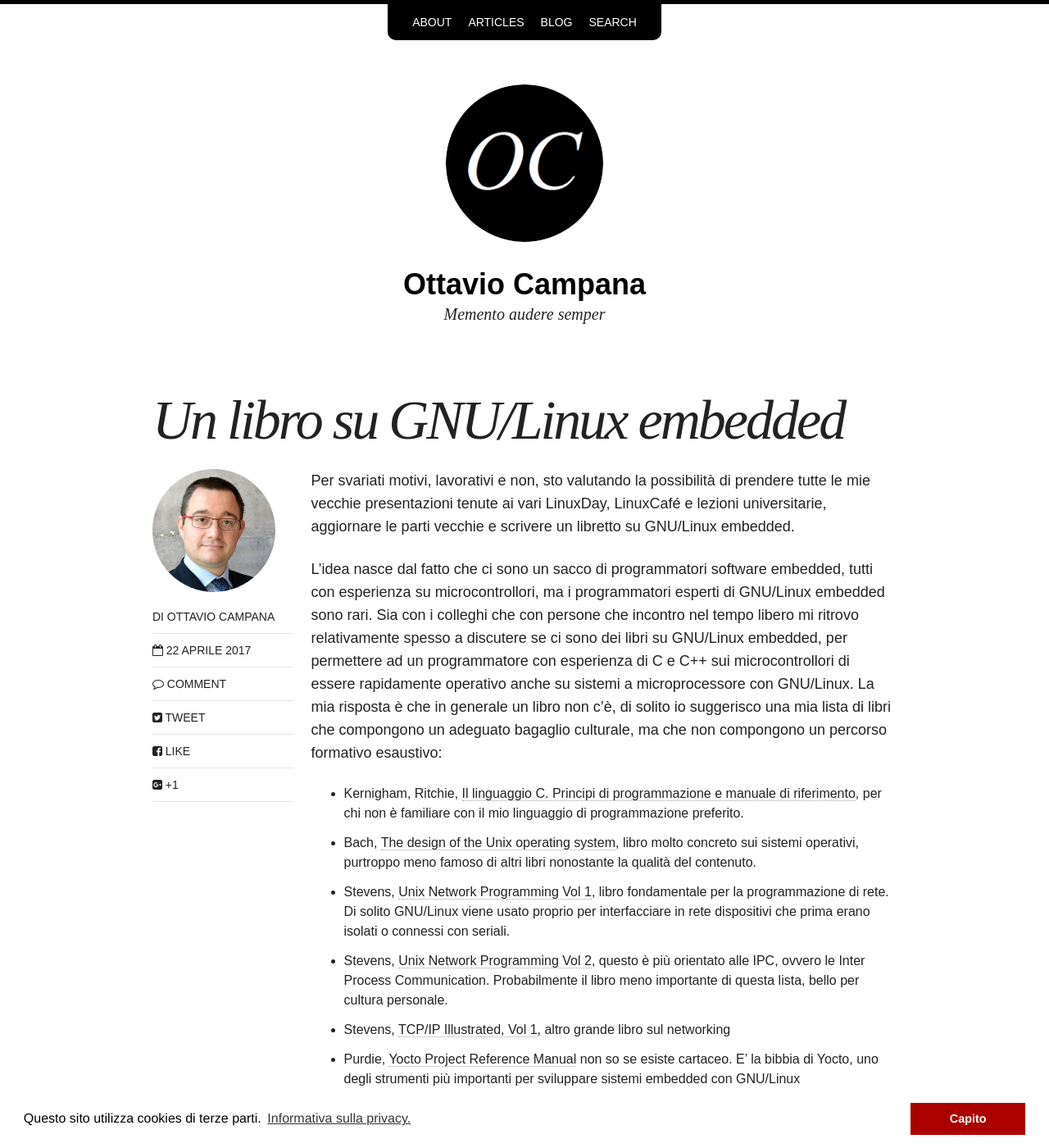
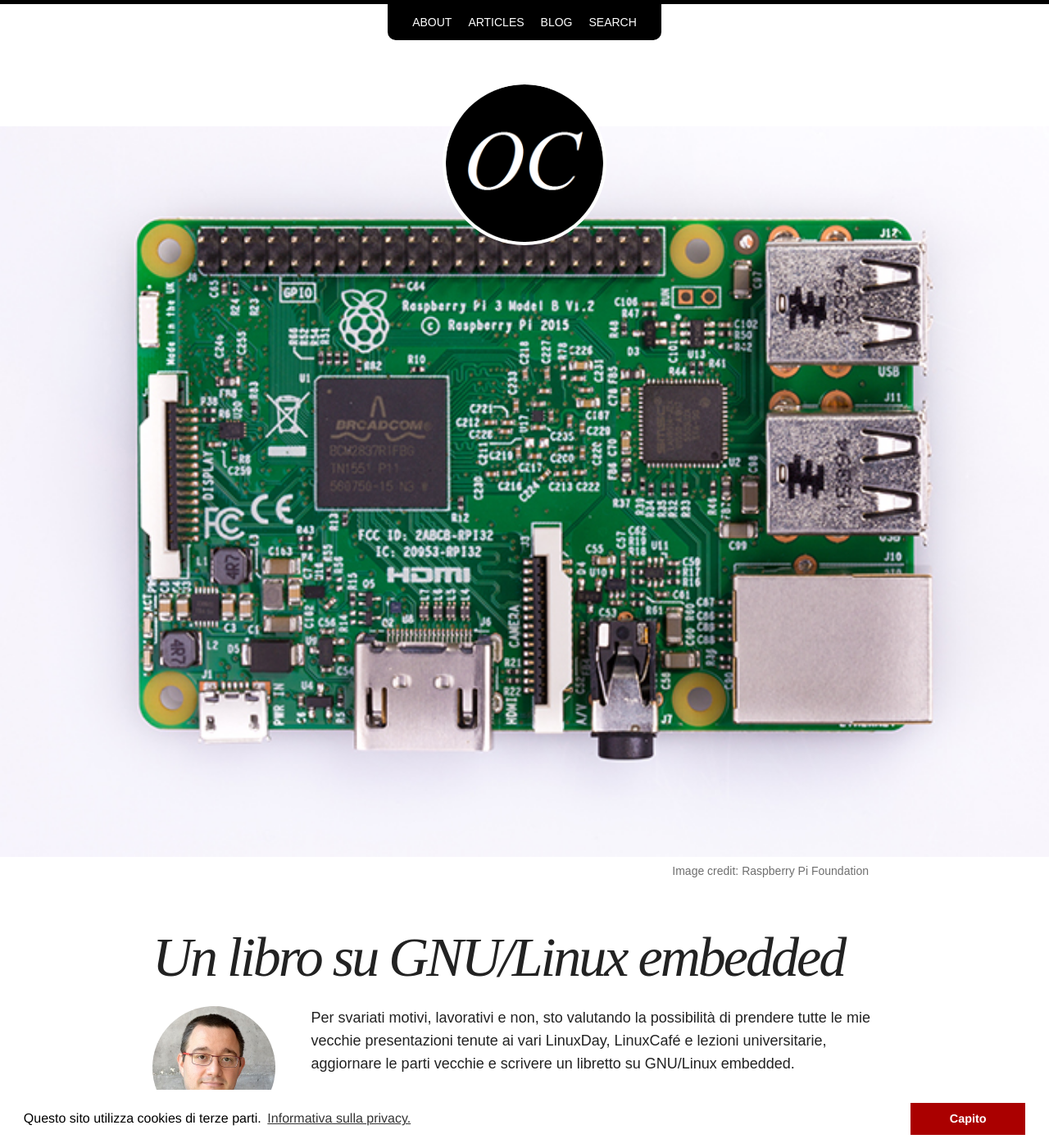
Before and after one commit to ocampana/ocampana.github.io, a Jekyll site: the page built from _posts/blog/2017-04-22-libro-linux-embedded.md, in a window 1280 px wide and 1400 px high. Shown: the whole window at 82% size. Built offline with Jekyll 4.4.1, drawn with Linux system fonts in a browser that asks for light colours; nearby versions of some CDN libraries.

Commit message:
Aggiunta immagine al post per sharing della pagina

```diff
--- a/_config.yml
+++ b/_config.yml
@@ -5,7 +5,6 @@
 description: Memento audere semper
 logo: site-logo.png
 search: true
-#url: https://ocampana.github.io
 url: http://www.campana.vi.it
 
 # Jekyll configuration
--- a/_posts/blog/2017-04-22-libro-linux-embedded.md
+++ b/_posts/blog/2017-04-22-libro-linux-embedded.md
@@ -6,6 +6,10 @@
 share: true
 comments: true
 excerpt: Il libro che non c'è
+image:
+  feature: Raspberry-Pi-3-top-down-web.jpg
+  credit: Raspberry Pi Foundation
+  creditlink: https://www.raspberrypi.org/
 ---
 
 Per svariati motivi, lavorativi e non, sto valutando la possibilità di prendere tutte le mie vecchie presentazioni tenute ai vari LinuxDay, LinuxCafé e lezioni universitarie, aggiornare le parti vecchie e scrivere un libretto su GNU/Linux embedded.
```
Also changed, not shown: images/Raspberry-Pi-3-top-down-web.jpg (added).
